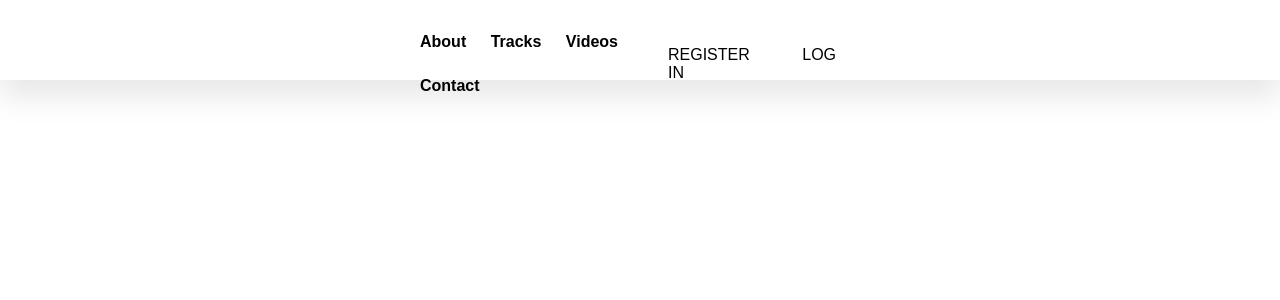
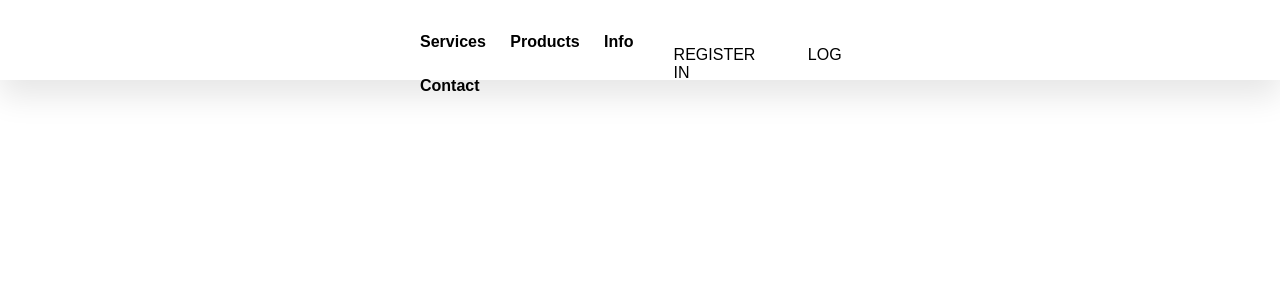
Before and after one commit to zssvaidar/py_formatter, a Django app: template src/templates/base/base.html in a window 1280 px wide. Shown: the top 300 px of the page. Run offline with Django 3.2, Linux system fonts and the light colour scheme; the template is opened without the code that fills it, so the values that code supplies are empty.

Commit message:
'env-vars-bug5'

```diff
--- a/src/settings/settings.py
+++ b/src/settings/settings.py
@@ -6,7 +6,7 @@ SECRET_KEY = 'y&$dgfs3eiz#w@3-)sd3lp_2ao^'
 
 DEBUG = False
 
-ALLOWED_HOSTS = ["django-env.eba-wmzdu4xz.us-west-2.elasticbeanstalk.com"]
+ALLOWED_HOSTS = ["django-env.eba-wmzdu4xz.us-west-2.elasticbeanstalk.com", "127.0.0.1", "34.213.93.114"]
 
 INSTALLED_APPS = [
     'rest_framework',
--- a/src/templates/base/navigation.html
+++ b/src/templates/base/navigation.html
@@ -4,11 +4,12 @@
             <div class="toolbar">
 
               <span class="navigation-main-menu">
-                  <a class="btn menu-btn" href="#">About</a>
 
-                  <a class="btn menu-btn" href="#">Tracks</a>
+                  <a class="btn menu-btn" href="#">Services</a>
 
-                  <a class="btn menu-btn" href="#">Videos</a>
+                  <a class="btn menu-btn" href="#">Products</a>
+
+                  <a class="btn menu-btn" href="#">Info</a>
 
                   <a class="btn menu-btn" href="#">Contact</a>
               </span>
```
